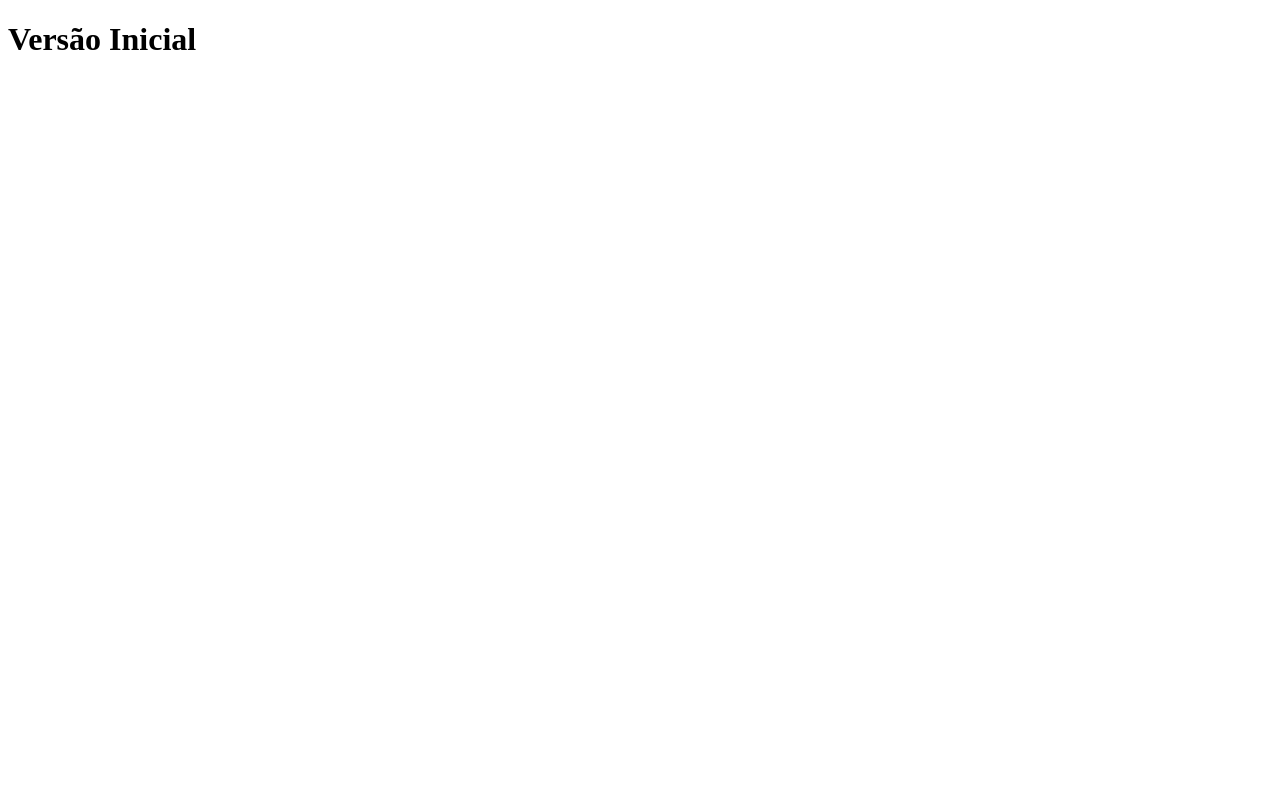
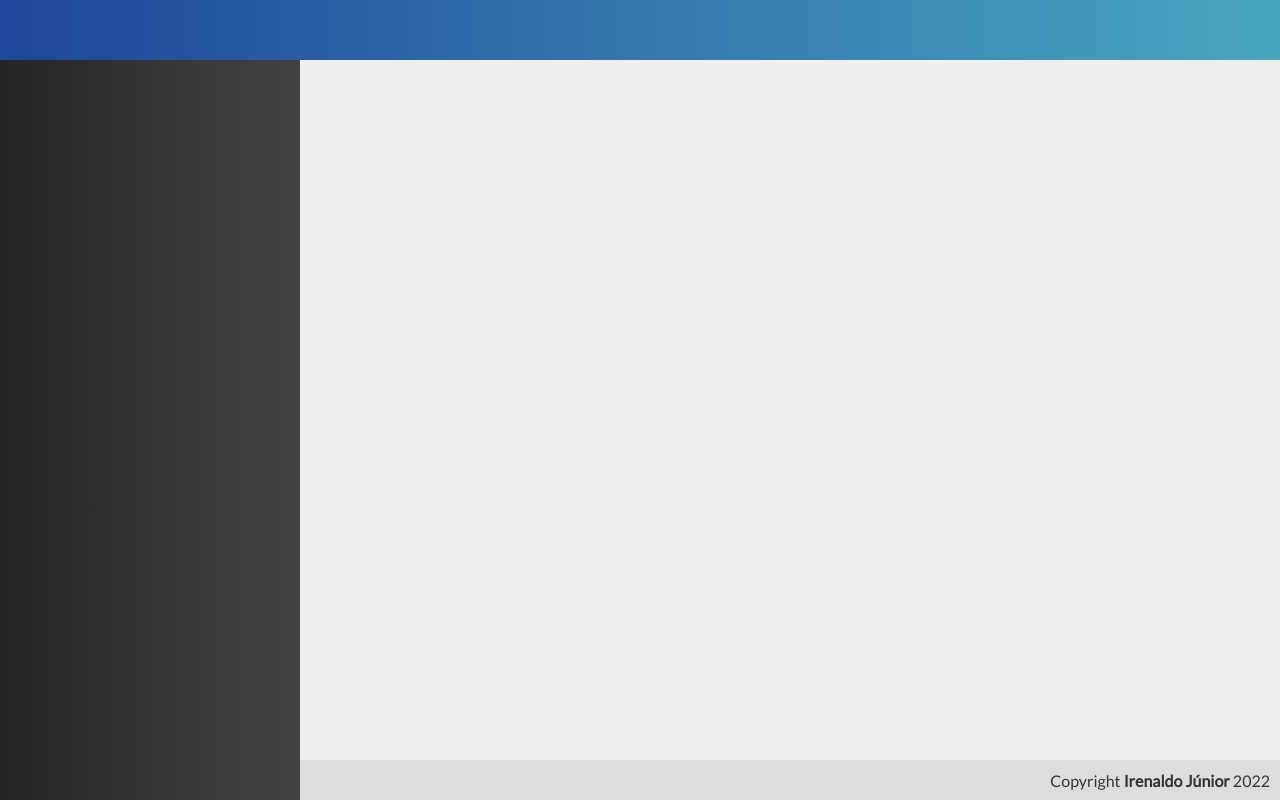
Before and after one commit to irenaldojs/projeto-final-web-moderno, a Vue app in the folder frontend/: page / in a window 1280 px wide. Built offline with nearby package versions, Linux system fonts and the light colour scheme.

Commit message:
Frontend #1 - Estrutura Inicial do Template

```diff
--- a/frontend/src/App.vue
+++ b/frontend/src/App.vue
@@ -1,15 +1,50 @@
 <template>
 	<div id="app">
-		<h1>Versão Inicial</h1>
+		<HeaderVue/>
+		<MenuVue/>
+		<ContentVue/>
+		<FooterVue/>
 	</div>
 </template>
 
 <script>
+import HeaderVue from './components/template/Header.vue'
+import FooterVue from './components/template/Footer.vue'
+import ContentVue from './components/template/Content.vue'
+import MenuVue from './components/template/Menu.vue'
+
 export default {
 	name: "App",
+	components: {
+		HeaderVue,
+		MenuVue,
+		ContentVue,
+		FooterVue
+	}
 }
 </script>
 
 <style>
+	* {
+		font-family: "Lato", sans-serif;
+	}
 
+	body{
+		margin: 0;
+	}
+
+    #app{
+        -webkit-font-smoothing: antialiased;
+        -moz-osx-font-smoothing: grayscale;
+
+        height: 100vh;
+        display: grid;
+        grid-template-rows: 60px 1fr 40px;
+        grid-template-columns: 300px 1fr;
+        grid-template-areas:
+            "header header"
+            "menu content"
+            "menu footer";
+
+    }
 </style>
--- /dev/null
+++ b/frontend/src/components/template/Content.vue
@@ -0,0 +1,17 @@
+<template>
+    <div class="content"></div>
+</template>
+
+<script>
+export default {
+    name: 'Content'
+}
+</script>
+
+<style>
+    .content{
+        grid-area: content;
+        background-color: #efefef;
+        padding: 20px;
+    }
+</style>
--- /dev/null
+++ b/frontend/src/components/template/Footer.vue
@@ -0,0 +1,39 @@
+<template>
+  <footer class="footer">
+    <span>Copyright <strong>Irenaldo Júnior</strong> 2022</span>
+  </footer>
+</template>
+
+<script>
+export default {
+    name: 'Footer'
+}
+</script>
+
+<style>
+    .footer{
+        grid-area: footer;
+        background-color: #ddd;
+        color: #333;
+
+        display: flex;
+        align-items: center;
+        justify-content: flex-end;
+        padding-right: 10px;
+    }
+
+    .app{
+        -webkit-font-smoothing: antialiased;
+        -moz-osx-font-smoothing: grayscale;
+
+        height: 100vh;
+        display: grid;
+        grid-template-rows: 60px 1fr 40px;
+        grid-template-columns: 300px 1fr;
+        grid-template-areas:
+            "header header"
+            "menu content"
+            "menu footer";
+
+    }
+</style>
--- /dev/null
+++ b/frontend/src/components/template/Header.vue
@@ -0,0 +1,20 @@
+<template>
+  <header class="header"></header>
+</template>
+
+<script>
+export default {
+    name: 'Header'
+}
+</script>
+
+<style>
+    .header{
+        grid-area: header;
+        background: linear-gradient(to right, #1e469a, #49a7c1);
+
+        display: flex;
+        justify-content: center;
+        align-items: center;
+    }
+</style>
--- /dev/null
+++ b/frontend/src/components/template/Menu.vue
@@ -0,0 +1,20 @@
+<template>
+    <aside class="menu"></aside>
+</template>
+
+<script>
+export default {
+    name: 'Menu'
+}
+</script>
+
+<style>
+    .menu {
+        grid-area: menu;
+        background: linear-gradient(to right, #232526, #414345);
+
+        display: flex;
+        flex-direction: column;
+        flex-wrap: wrap;
+    }
+</style>
```
Also changed, not shown: 1 other file (tests, documents, lock files or other folders).
